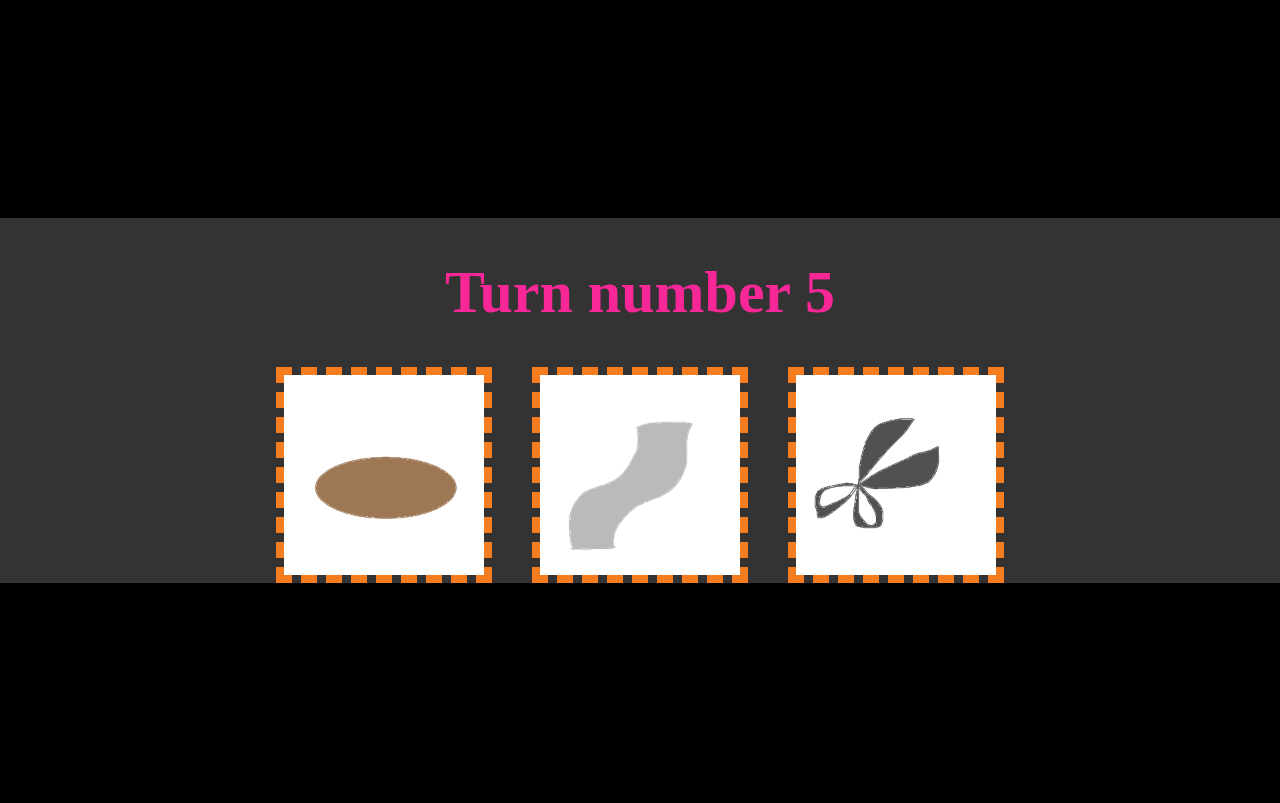
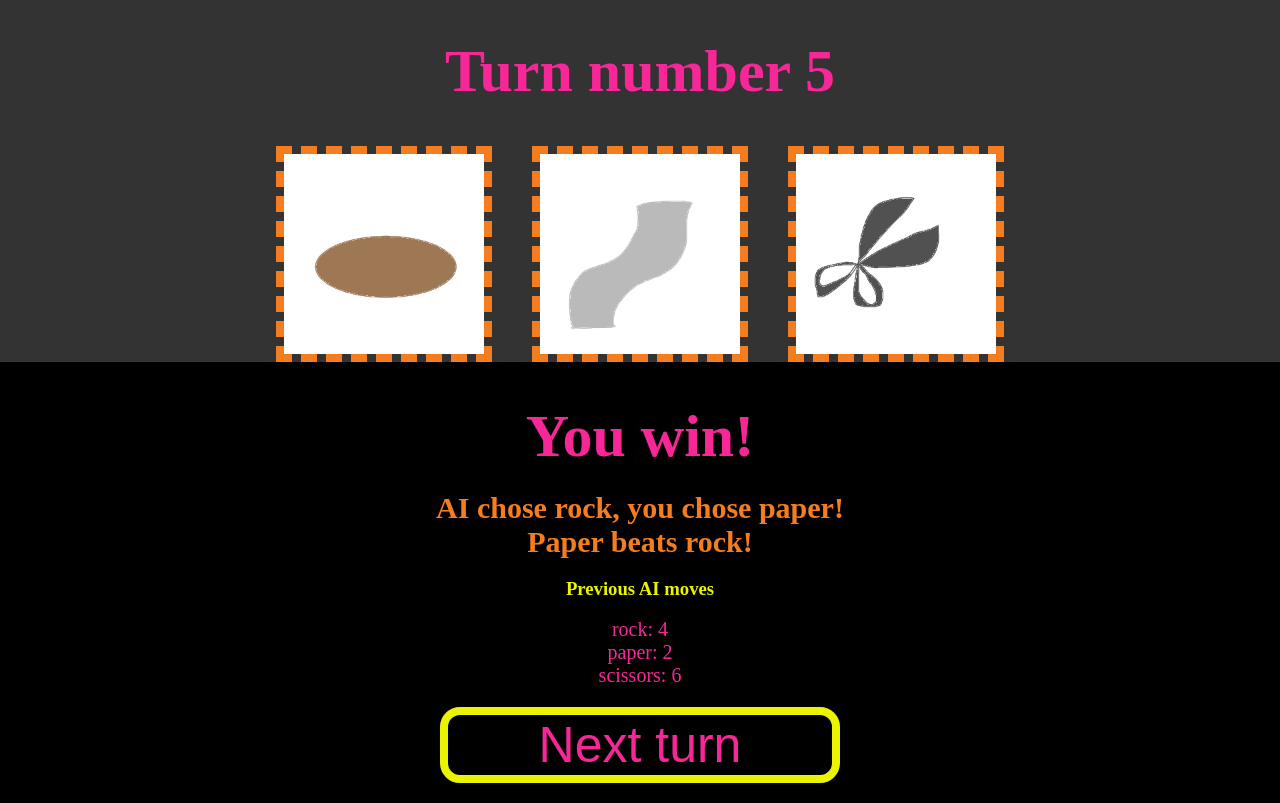
Before and after one commit to degD/odin-rock-paper-scissors, a plain HTML site: page index.html in a window 1280 px wide. Drawn offline with Linux system fonts and the light colour scheme.

Commit message:
complete outcome page design

```diff
--- a/index.html
+++ b/index.html
@@ -15,6 +15,18 @@
                     <img name="scissors" src="images/scissors.png" alt="An image of a scissors drawn in paint.">
                 </div>
             </div>
+            <div id="outcome-page">
+                <h1 id="outcome-title">You win!</h1>
+                <h2 id="choices">AI chose rock, you chose paper!</h2>
+                <h2 id="explanation">Paper beats rock!</h2>
+                <h3 id="previous-ai-title">Previous AI moves </h3>
+                <ul id="num-of-previous-ai-moves">
+                    <li>rock: 4</li>
+                    <li>paper: 2</li>
+                    <li>scissors: 6</li>
+                </ul>
+                <button>Next turn</button>
+            </div>
         </div>
         <script src="script.js"></script>
     </body>
--- a/style.css
+++ b/style.css
@@ -12,10 +12,12 @@ body {
 }
 
 #selection-page {
+    display: none;
     background: #333333;
+    display: block;
 }
 
-#turn-title {
+#turn-title, #outcome-title {
     color: #F72798;
     text-align: center;
     margin: 0;
@@ -33,3 +35,47 @@ body {
     height: 200px;
     border: 8px #F57D1F dashed;
 }
+
+#outcome-page {
+    background-color: #000000;
+    display: block;
+}
+
+#outcome-title {
+    padding-bottom: 20px;
+}
+
+#explanation, #choices {
+    margin: 0;
+    text-align: center;
+    color: #F57D1F;
+    font-size: 30px;
+}
+
+#previous-ai-title {
+    color: #EBF400;
+    text-align: center;
+}
+
+ul {
+    list-style-type: none;
+    margin: 0;
+    padding: 0;
+    text-align: center;
+}
+
+li {
+    font-size: 20px;
+    color: #F72798;
+}
+
+button {
+    display: block;
+    margin: 20px auto;
+    width: 400px;
+    font-size: 50px;
+    border-radius: 20px;
+    border: 8px #EBF400 solid;
+    color: #F72798;
+    background: #000000;
+}
```
